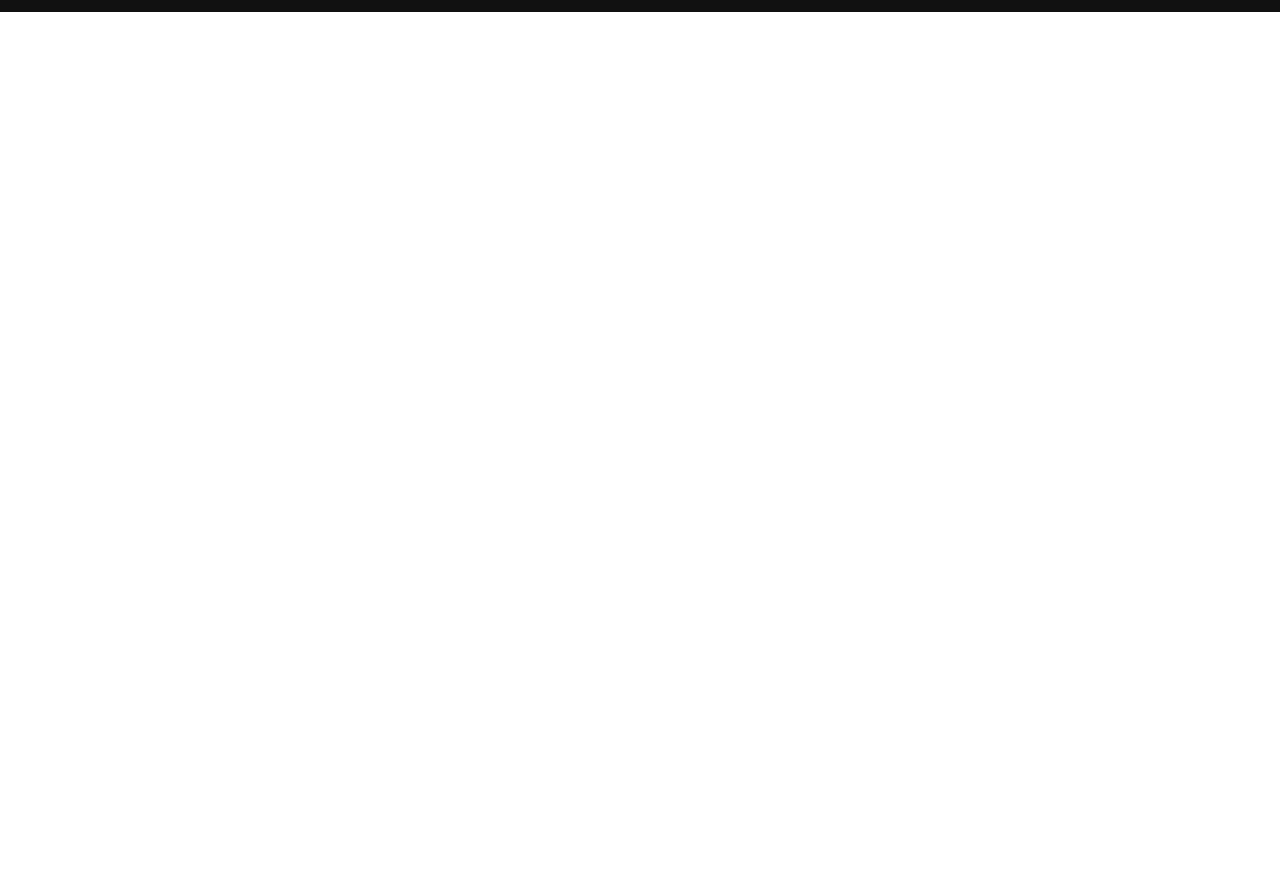
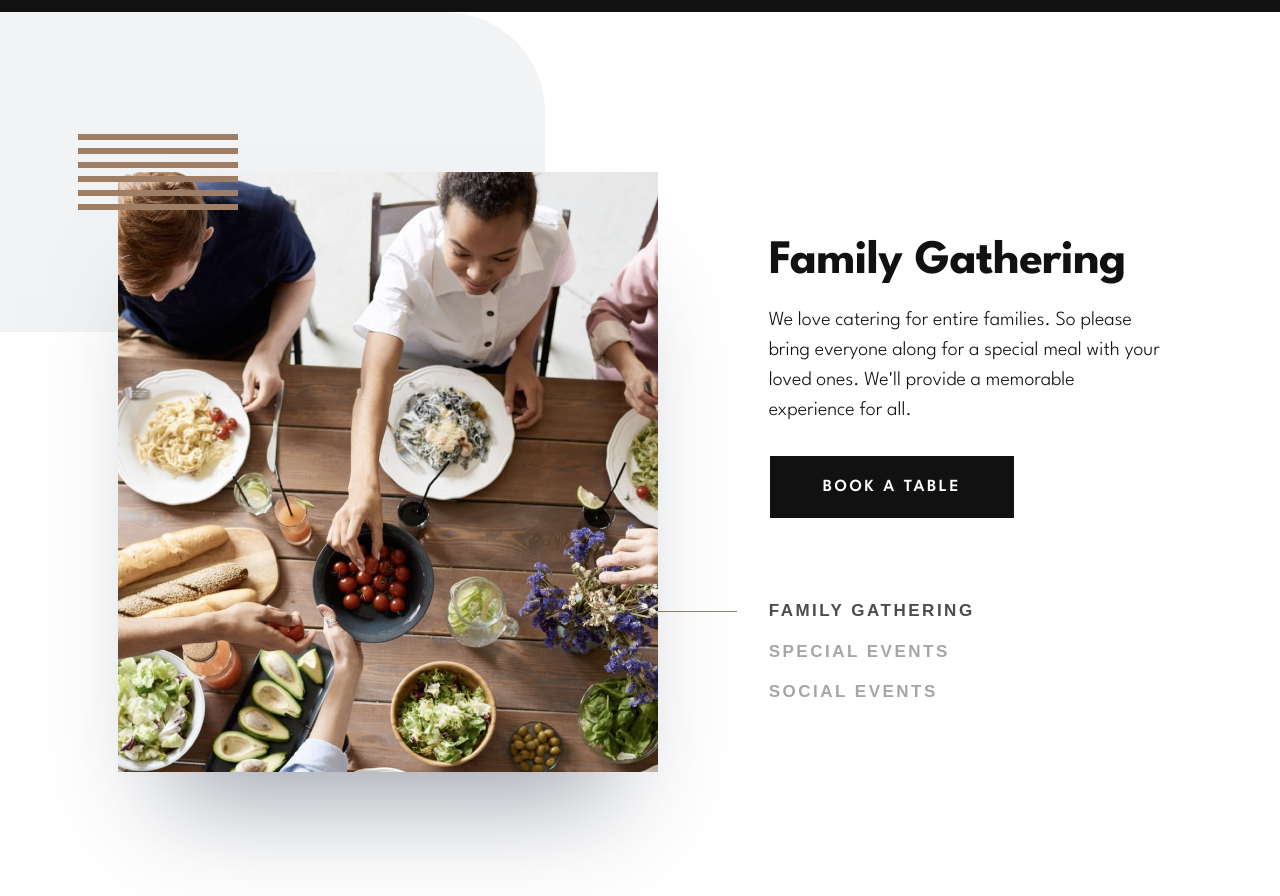
Before and after one commit to samuel-jm/frontend-mentor-dine-restaurant-website, a SvelteKit app: page / in a window 1280 px wide. Shown: the part 2980-3876 px from the top of the page. Before the commit the page ends 2992 px from the top, so only its background shows below. Built offline with nearby package versions, Linux system fonts and the light colour scheme.

Commit message:
Create the slides component

```diff
--- a/src/routes/+page.svelte
+++ b/src/routes/+page.svelte
@@ -2,6 +2,7 @@
 	import Hero from './Hero.svelte';
 	import Overview from './Overview.svelte';
 	import Highlights from './Highlights.svelte';
+	import Slides from './Slides.svelte';
 
 	const minPadding = 35;
 	const maxPadding = 165;
@@ -15,3 +16,4 @@
 <Hero --horizontal-padding={horizontalPadding} />
 <Overview --horizontal-padding={horizontalPadding} />
 <Highlights --horizontal-padding={horizontalPadding} />
+<Slides --horizontal-padding={horizontalPadding} />
--- a/src/routes/Button.svelte
+++ b/src/routes/Button.svelte
@@ -1,9 +1,8 @@
 <script>
 	export let text;
-	export let style;
 </script>
 
-<input type="button" value={text} {style} />
+<input type="button" value={text} />
 
 <style lang="scss">
 	input {
--- /dev/null
+++ b/src/routes/Slides.svelte
@@ -0,0 +1,186 @@
+<script>
+	import Button from './Button.svelte';
+
+	const slides = [
+		{
+			title: 'Family Gathering',
+			description:
+				"We love catering for entire families. So please bring everyone along for a special meal with your loved ones. We'll provide a memorable experience for all.",
+			image: '/homepage/family-gathering-desktop@2x.jpg',
+			alt: 'Family eating dinner at a large Table'
+		},
+		{
+			title: 'Special Events',
+			description:
+				"Whether it's a romantic dinner or a special date you're celebrating with others we'll look after you. We'll be sure to mark your special date with an unforgettable meal.",
+			image: '/homepage/special-events-desktop@2x.jpg',
+			alt: 'Family gathered around a large dinner table, smiling at the camera while holding up their drinks'
+		},
+		{
+			title: 'Social Events',
+			description:
+				"Are you looking to have a large social event? No problem! We're more than happy to cater for big parties. We'll work with you to make your event a hit with everyone.",
+			image: '/homepage/social-events-desktop@2x.jpg',
+			alt: 'Wine glasses on a white table with people in the background'
+		}
+	];
+
+	let selected = 0;
+
+	$: slide = slides[selected];
+</script>
+
+<section>
+	<img id="pattern-tr" src="/patterns/pattern-curve-top-right.svg" alt="" />
+	<img id="slide-image" src={slide.image} alt={slide.alt} />
+	<img id="pattern-lines" src="/patterns/pattern-lines.svg" alt="" />
+	<div class="text-content">
+		<div class="text-group">
+			<h2>{slide.title}</h2>
+			<p>{slide.description}</p>
+		</div>
+		<div id="button-wrapper">
+			<Button --bg="var(--colour-cod-gray)" text="BOOK A TABLE" />
+		</div>
+		<ul>
+			{#each slides as slide, i}
+				<li>
+					<input
+						id="slide-{i}"
+						type="button"
+						value={slide.title.toUpperCase()}
+						on:click={() => {
+							selected = i;
+						}}
+						selected={selected === i}
+					/>
+					{#if i === selected}
+						<div id="slide-line"></div>
+					{/if}
+				</li>
+			{/each}
+		</ul>
+	</div>
+</section>
+
+<style lang="scss">
+	section {
+		display: flex;
+		align-items: center;
+		justify-content: space-between;
+		gap: 50px;
+
+		min-height: 920px;
+	}
+
+	#pattern-tr,
+	#pattern-lines {
+		position: absolute;
+
+		width: auto;
+	}
+
+	#pattern-tr {
+		left: -350px;
+		top: 0;
+	}
+
+	#pattern-lines {
+		left: calc(var(--horizontal-padding) - 40px);
+		top: 122px;
+	}
+
+	#slide-image {
+		position: relative;
+		align-self: flex-start;
+
+		min-width: 0;
+
+		box-shadow: var(--box-shadow);
+		max-width: 540px;
+		margin-top: 160px;
+	}
+
+	.text-content {
+		position: relative;
+		display: flex;
+		flex-direction: column;
+		align-items: flex-start;
+		justify-content: space-between;
+
+		min-height: 468px;
+		min-width: 360px;
+
+		& > .text-group {
+			max-width: 49.2ch;
+
+			& > h2,
+			& > p {
+				color: var(--colour-cod-gray);
+
+				font-family: 'League Spartan';
+			}
+
+			& > h2 {
+				margin-bottom: 19px;
+
+				font-size: var(--size-2xl);
+				font-weight: var(--weight-bold);
+				letter-spacing: var(--letter-spacing-xs);
+				line-height: var(--line-height-xl);
+			}
+
+			& > p {
+				font-size: var(--size-l);
+				font-weight: var(--weight-regular);
+				letter-spacing: var(--letter-spacing-zero);
+				line-height: var(--line-height-m);
+			}
+		}
+
+		& > #button-wrapper {
+			position: absolute;
+			top: 217px;
+		}
+
+		& > ul {
+			display: flex;
+			flex-direction: column;
+			align-items: flex-start;
+			gap: 12px;
+
+			& > li {
+				list-style: none;
+
+				& > input {
+					border: none;
+
+					background-color: white;
+
+					font-size: var(--size-m);
+					font-weight: var(--weight-semi-bold);
+					letter-spacing: var(--letter-spacing-2xl);
+					line-height: var(--line-height-s);
+
+					cursor: pointer;
+					color: #a6a6a6;
+
+					&:hover,
+					&[selected='true'] {
+						color: #4c4c4c;
+					}
+				}
+
+				& > #slide-line {
+					position: relative;
+					top: -0.875em;
+					left: -132px;
+					z-index: -1;
+
+					width: 100px;
+					border-bottom: 1px solid var(--colour-beaver);
+				}
+			}
+		}
+	}
+</style>
```
